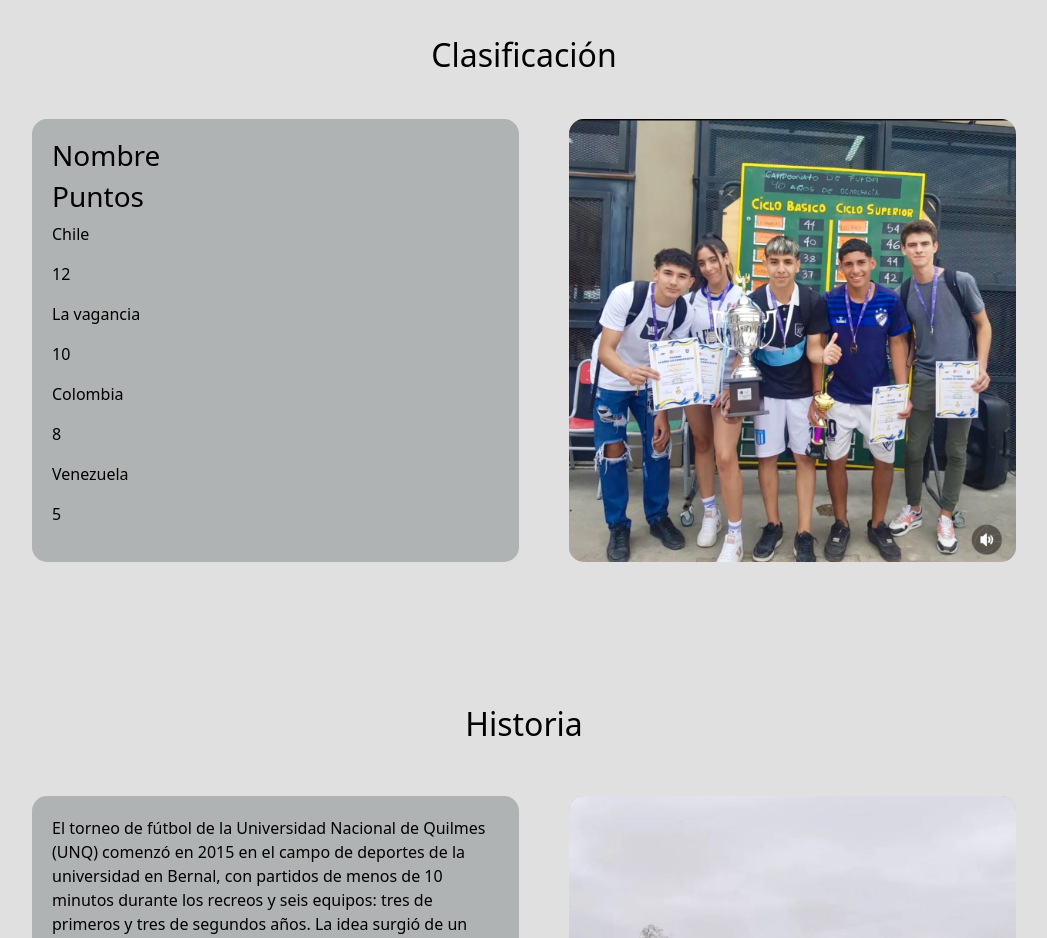
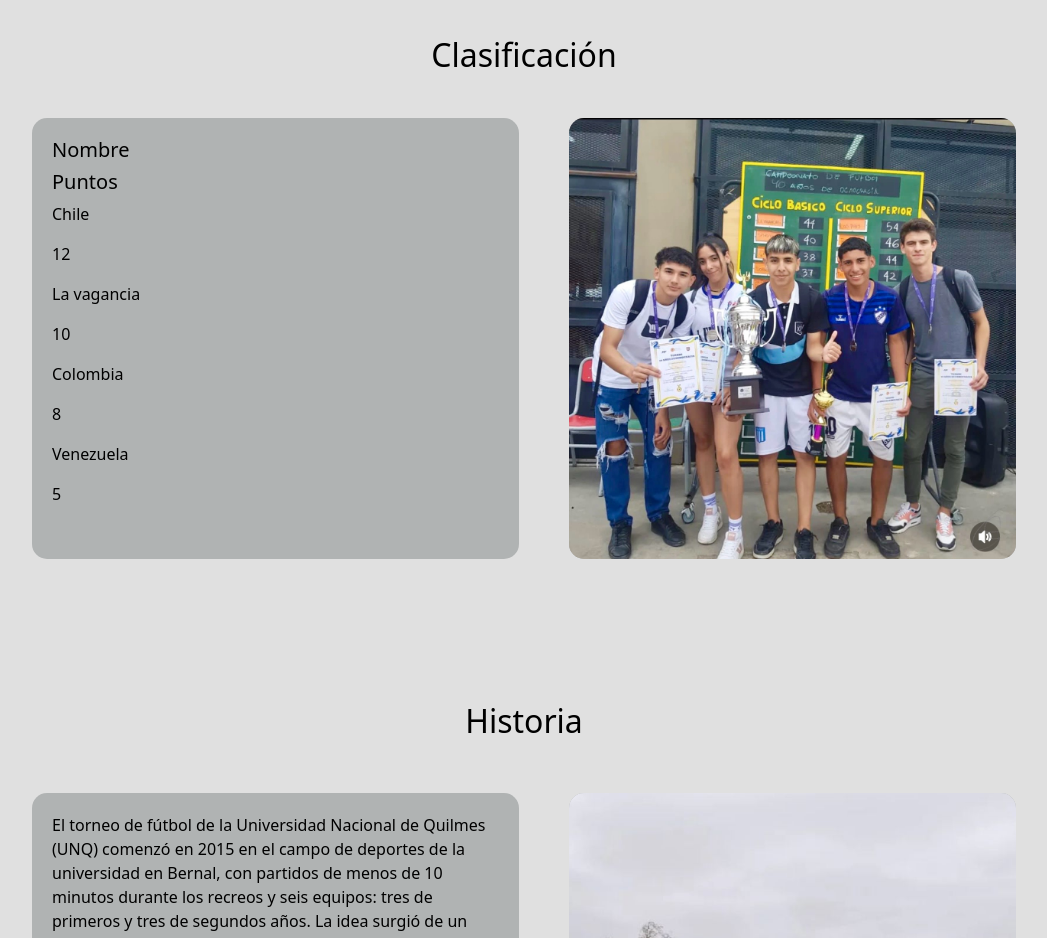
Before and after one commit to Dayvis360/pagina-torneos-v2, a plain HTML site: page Torneo-Futbol/torneo-futbol.html in a window 1280 px wide. Shown: the part 1200-2138 px from the top of the page, without its empty margins (116-1163 px from the left). Drawn offline with nearby package versions, Linux system fonts and the light colour scheme.

Commit message:
Update torneo-futbol.html

```diff
--- a/Torneo-Futbol/torneo-futbol.html
+++ b/Torneo-Futbol/torneo-futbol.html
@@ -68,8 +68,8 @@
         <div class="section-item">
           <div class="tabla-puntos">
             <div class="tabla-item">
-              <div class="tabla-item-campo campo-nombre"><h3>Nombre</h3></div>
-              <div class="tabla-item-campo campo-puntos"><h3>Puntos</h3></div>
+              <div class="tabla-item-campo campo-nombre"><h5>Nombre</h5></div>
+              <div class="tabla-item-campo campo-puntos"><h5>Puntos</h5></div>
             </div>
           </div>
         </div>
```
